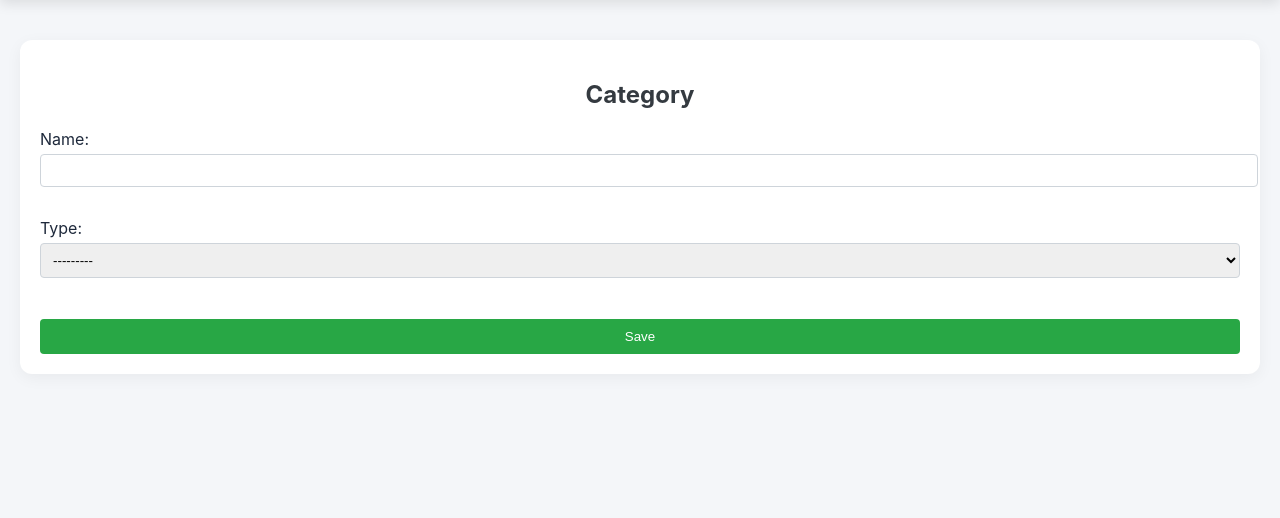
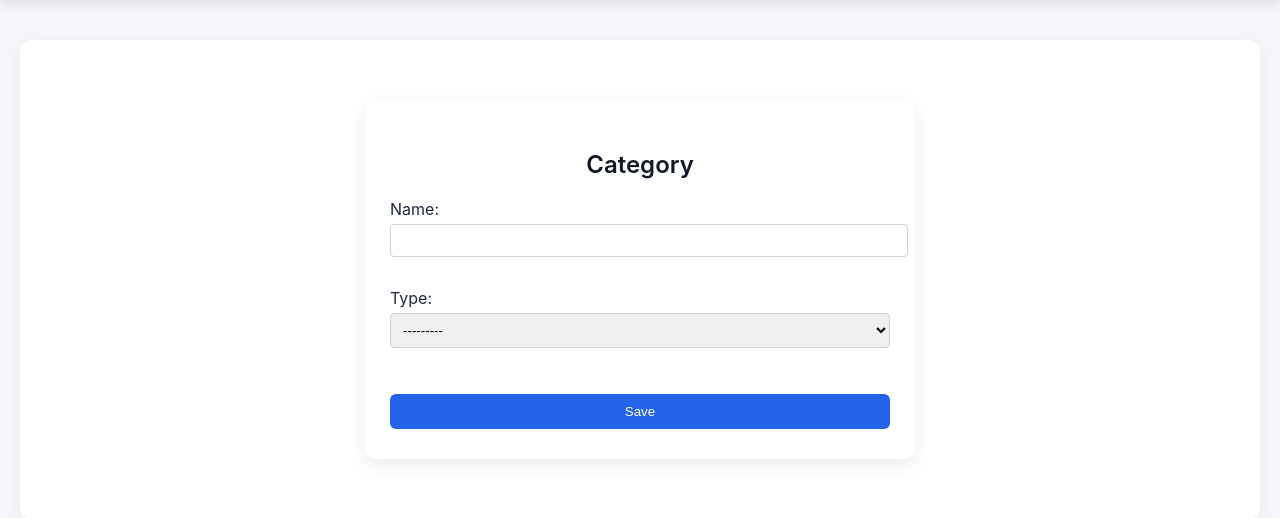
Before and after one commit to nijamila/project1, a Django app: page /en/categories/create/ in a window 1280 px wide. Shown: the part 84-602 px from the top of the page. Run offline with Django 5.2, Linux system fonts and the light colour scheme; a user stored in the database is signed in.

Commit message:
Update category_form.html

```diff
--- a/apps/categories/templates/categories/category_form.html
+++ b/apps/categories/templates/categories/category_form.html
@@ -2,10 +2,29 @@
 {% block title %}Category{% endblock %}
 
 {% block content %}
-<h2>Category</h2>
-<form method="post">
-  {% csrf_token %}
-  {{ form.as_p }}
-  <button type="submit">Save</button>
-</form>
+<div style="max-width:500px; margin:40px auto; background:#fff; padding:30px 25px; border-radius:10px; box-shadow:0 6px 18px rgba(0,0,0,0.08);">
+    <h2 style="color:#111827; font-weight:600; margin-bottom:20px;">{{ block.title|default:"Category" }}</h2>
+
+    <form method="post">
+        {% csrf_token %}
+        {{ form.as_p }}
+        <button type="submit"
+                style="margin-top:15px; padding:10px 20px; background-color:#2563eb; color:#fff; border:none; border-radius:6px; font-weight:500; cursor:pointer; transition:0.2s;">
+            Save
+        </button>
+    </form>
+
+    {% if form.errors %}
+    <ul style="color:#ef4444; margin-top:15px;">
+        {% for field in form %}
+            {% for error in field.errors %}
+                <li>{{ field.label }}: {{ error }}</li>
+            {% endfor %}
+        {% endfor %}
+        {% for error in form.non_field_errors %}
+            <li>{{ error }}</li>
+        {% endfor %}
+    </ul>
+    {% endif %}
+</div>
 {% endblock %}
```
